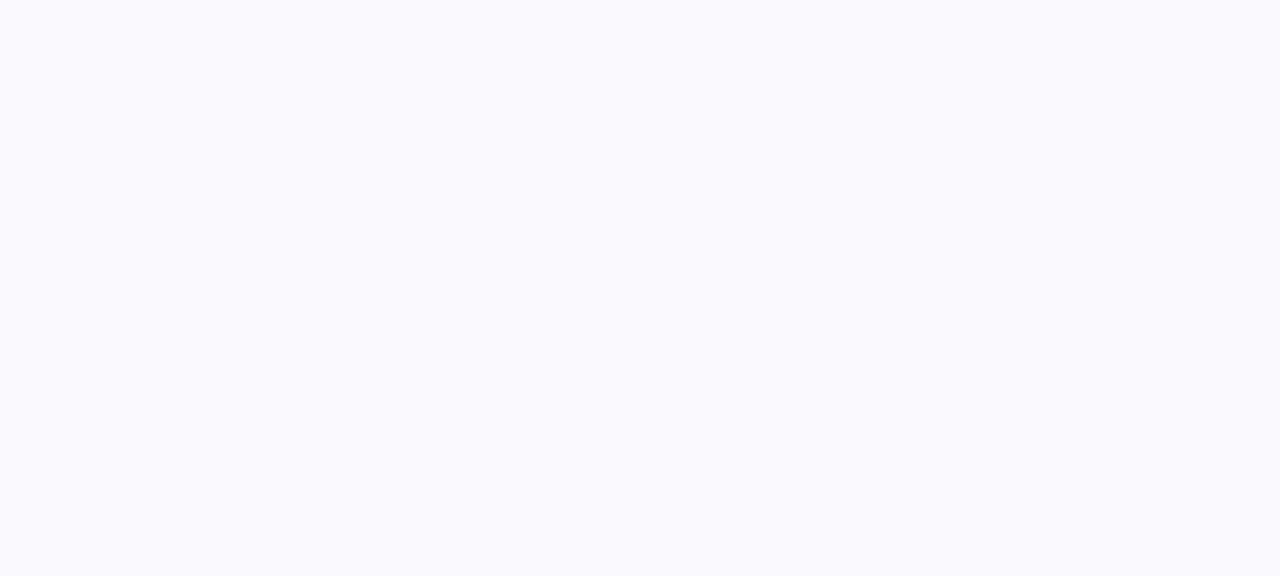
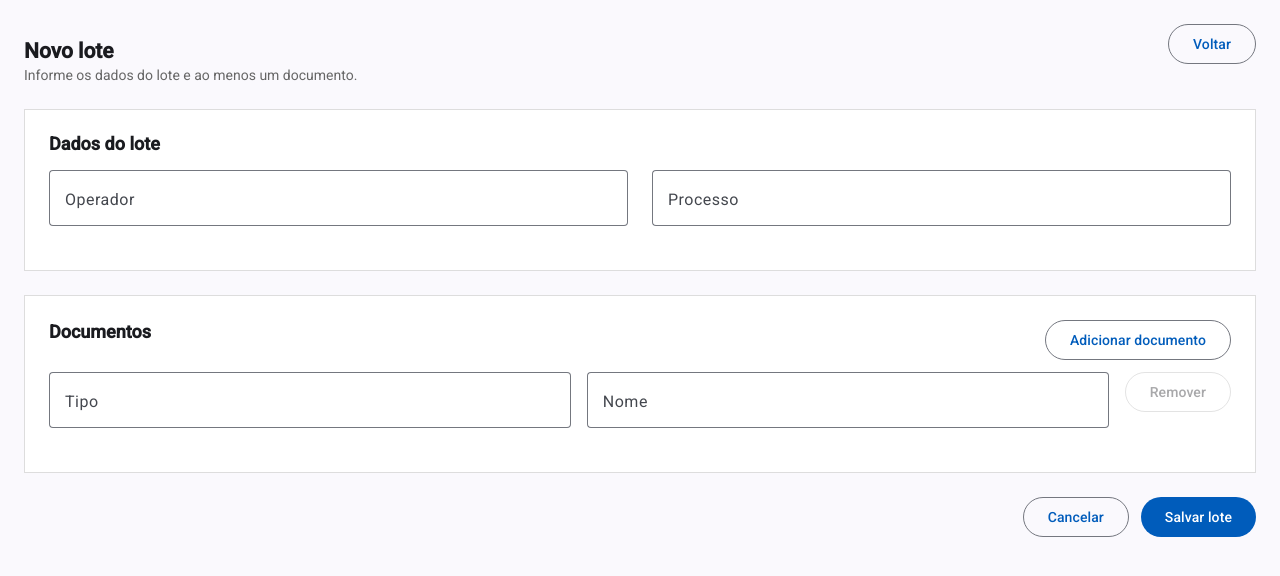
Before and after one commit to edneiaugustofilho/dockgestor-frontend, an Angular app: page /lotes/novo in a window 1280 px wide. Before the commit this address led to /. Shown: the top 576 px of the page. Built offline with nearby package versions, Linux system fonts and the light colour scheme.

Commit message:
Refatora criação de Lote para página dedicada

```diff
--- /dev/null
+++ b/src/app/feature/lotes/pages/lote-create-page/lote-create-page.css
@@ -0,0 +1,71 @@
+.page {
+  padding: 24px;
+}
+
+.page-header {
+  display: flex;
+  justify-content: space-between;
+  align-items: flex-start;
+  gap: 24px;
+  margin-bottom: 24px;
+}
+
+.page-header h1 {
+  margin-bottom: 4px;
+}
+
+.page-header p {
+  color: #666;
+  margin: 0;
+}
+
+.form {
+  display: flex;
+  flex-direction: column;
+  gap: 24px;
+}
+
+.card {
+  border: 1px solid #ddd;
+  padding: 24px;
+  background: white;
+}
+
+.card h2 {
+  margin-top: 0;
+  margin-bottom: 16px;
+  font-size: 18px;
+}
+
+.form-grid {
+  display: grid;
+  grid-template-columns: 1fr 1fr;
+  gap: 24px;
+}
+
+.section-header {
+  display: flex;
+  justify-content: space-between;
+  align-items: center;
+}
+
+.document-row {
+  display: grid;
+  grid-template-columns: 1fr 1fr auto;
+  gap: 16px;
+  align-items: start;
+  margin-top: 12px;
+}
+
+.actions {
+  display: flex;
+  justify-content: flex-end;
+  gap: 12px;
+}
+
+@media (max-width: 700px) {
+  .form-grid,
+  .document-row {
+    grid-template-columns: 1fr;
+  }
+}
--- /dev/null
+++ b/src/app/feature/lotes/pages/lote-create-page/lote-create-page.html
@@ -0,0 +1,102 @@
+<section class="page">
+  <div class="page-header">
+    <div>
+      <h1>Novo lote</h1>
+      <p>Informe os dados do lote e ao menos um documento.</p>
+    </div>
+
+    <button
+      mat-stroked-button
+      routerLink="/">
+      Voltar
+    </button>
+  </div>
+
+  <form
+    class="form"
+    (ngSubmit)="salvar()">
+
+    <div class="card">
+      <h2>Dados do lote</h2>
+
+      <div class="form-grid">
+        <mat-form-field appearance="outline">
+          <mat-label>Operador</mat-label>
+          <input
+            matInput
+            name="operador"
+            [(ngModel)]="operador"
+            placeholder="joao.silva">
+        </mat-form-field>
+
+        <mat-form-field appearance="outline">
+          <mat-label>Processo</mat-label>
+          <input
+            matInput
+            name="processo"
+            [(ngModel)]="processo"
+            placeholder="ABERTURA_CONTA">
+        </mat-form-field>
+      </div>
+    </div>
+
+    <div class="card">
+      <div class="section-header">
+        <h2>Documentos</h2>
+
+        <button
+          mat-stroked-button
+          type="button"
+          (click)="adicionarDocumento()">
+          Adicionar documento
+        </button>
+      </div>
+
+      @for (documento of documentos; track $index) {
+        <div class="document-row">
+          <mat-form-field appearance="outline">
+            <mat-label>Tipo</mat-label>
+            <input
+              matInput
+              name="tipo-{{ $index }}"
+              [(ngModel)]="documento.tipo"
+              placeholder="RG">
+          </mat-form-field>
+
+          <mat-form-field appearance="outline">
+            <mat-label>Nome</mat-label>
+            <input
+              matInput
+              name="nome-{{ $index }}"
+              [(ngModel)]="documento.nome"
+              placeholder="rg_frente.jpg">
+          </mat-form-field>
+
+          <button
+            mat-stroked-button
+            type="button"
+            [disabled]="documentos.length === 1"
+            (click)="removerDocumento($index)">
+            Remover
+          </button>
+        </div>
+      }
+    </div>
+
+    <div class="actions">
+      <button
+        mat-stroked-button
+        type="button"
+        routerLink="/">
+        Cancelar
+      </button>
+
+      <button
+        mat-flat-button
+        type="submit"
+        [disabled]="saving">
+        {{ saving ? 'Salvando...' : 'Salvar lote' }}
+      </button>
+    </div>
+  </form>
+</section>
--- /dev/null
+++ b/src/app/feature/lotes/pages/lote-create-page/lote-create-page.ts
@@ -0,0 +1,85 @@
+import {Component, inject} from '@angular/core';
+import {CommonModule} from '@angular/common';
+import {FormsModule} from '@angular/forms';
+import {Router, RouterLink} from '@angular/router';
+
+import {MatFormFieldModule} from '@angular/material/form-field';
+import {MatInputModule} from '@angular/material/input';
+import {MatButtonModule} from '@angular/material/button';
+
+import {LoteService} from '../../services/lote';
+import {SnackBarService} from '../../../../core/services/snack-bar';
+import {ErrorMessageExtractorService} from '../../../../core/services/error-message-extrator';
+import {DocumentoRequest} from '../../models/documento-request.model';
+import {CreateLoteRequest} from '../../models/create-lote-request.model';
+
+@Component({
+  selector: 'app-lote-create-page',
+  standalone: true,
+  imports: [
+    CommonModule,
+    FormsModule,
+    MatFormFieldModule,
+    MatInputModule,
+    MatButtonModule,
+    RouterLink
+  ],
+  templateUrl: './lote-create-page.html',
+  styleUrl: './lote-create-page.css'
+})
+class LoteCreatePage {
+
+  private loteService = inject(LoteService);
+  private router = inject(Router);
+  private snackBarService = inject(SnackBarService);
+  private errorExtractor = inject(ErrorMessageExtractorService);
+
+  operador = '';
+  processo = '';
+
+  documentos: DocumentoRequest[] = [
+    { tipo: '', nome: '' }
+  ];
+
+  saving = false;
+
+  adicionarDocumento(): void {
+    this.documentos.push({ tipo: '', nome: '' });
+  }
+
+  removerDocumento(index: number): void {
+    if (this.documentos.length === 1) {
+      return;
+    }
+
+    this.documentos.splice(index, 1);
+  }
+
+  salvar(): void {
+    this.saving = true;
+
+    const request: CreateLoteRequest = {
+      operador: this.operador,
+      processo: this.processo,
+      documentos: this.documentos
+    };
+
+    this.loteService.criar(request).subscribe({
+      next: () => {
+        this.snackBarService.showMessage('Lote criado com sucesso.');
+        this.router.navigate(['/']).then();
+      },
+      error: error => {
+        this.saving = false;
+        this.snackBarService.showMessage(
+          this.errorExtractor.extract(
+            error,
+            'Não foi possível criar o lote.'
+          )
+        );
+      }
+    });
+  }
+}
+
+export default LoteCreatePage
```
Also changed, not shown: src/app/app.routes.ts (+9 -0 lines), src/app/feature/lotes/components/lote-create-dialog/lote-create-dialog.css (deleted, +0 -20 lines), src/app/feature/lotes/components/lote-create-dialog/lote-create-dialog.html (deleted, +0 -73 lines), src/app/feature/lotes/components/lote-create-dialog/lote-create-dialog.ts (deleted, +0 -68 lines).
